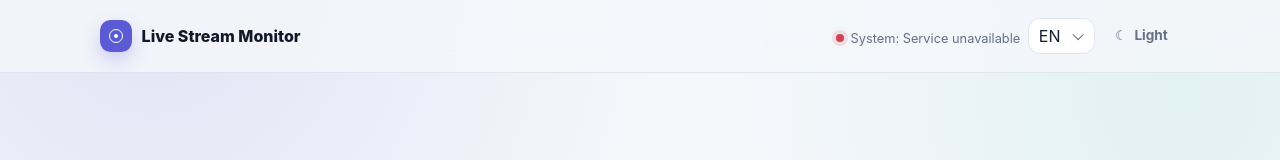
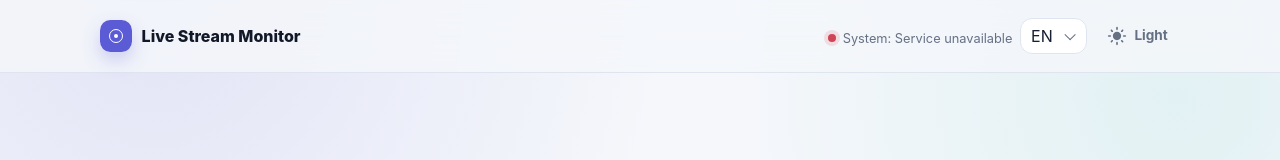
Before and after one commit to ivangor246/live_stream, a React (Vite) app in the folder client/: page / in a window 1280 px wide. Shown: the top 160 px of the page. Built offline with nearby package versions, Linux system fonts and the light colour scheme; no server answers.

Commit message:
feat: use material theme icons

```diff
--- a/client/package.json
+++ b/client/package.json
@@ -10,6 +10,10 @@
     "preview": "vite preview"
   },
   "dependencies": {
+    "@emotion/react": "^11.14.0",
+    "@emotion/styled": "^11.14.1",
+    "@mui/icons-material": "^9.2.0",
+    "@mui/material": "^9.2.0",
     "hls.js": "^1.6.15",
     "react": "^19.2.7",
     "react-dom": "^19.2.7",
--- a/client/src/components/layout/ThemeSwitcher.tsx
+++ b/client/src/components/layout/ThemeSwitcher.tsx
@@ -1,3 +1,6 @@
+import DarkModeIcon from "@mui/icons-material/DarkMode";
+import LightModeIcon from "@mui/icons-material/LightMode";
+
 import { useI18n } from "../../i18n/I18nProvider.js";
 import { useTheme } from "../../theme/ThemeProvider.js";
 import { Button } from "../ui/Button.js";
@@ -14,7 +17,11 @@ export function ThemeSwitcher() {
       variant="ghost"
       onClick={toggleTheme}
     >
-      <span aria-hidden="true">{theme === "light" ? "☾" : "☀"}</span>
+      {theme === "dark" ? (
+        <DarkModeIcon aria-hidden="true" fontSize="small" />
+      ) : (
+        <LightModeIcon aria-hidden="true" fontSize="small" />
+      )}
       <span className="theme-switcher__label">
         {theme === "light" ? t("controls.lightTheme") : t("controls.darkTheme")}
       </span>
```
Also changed, not shown: 1 other file (tests, documents, lock files or other folders).
